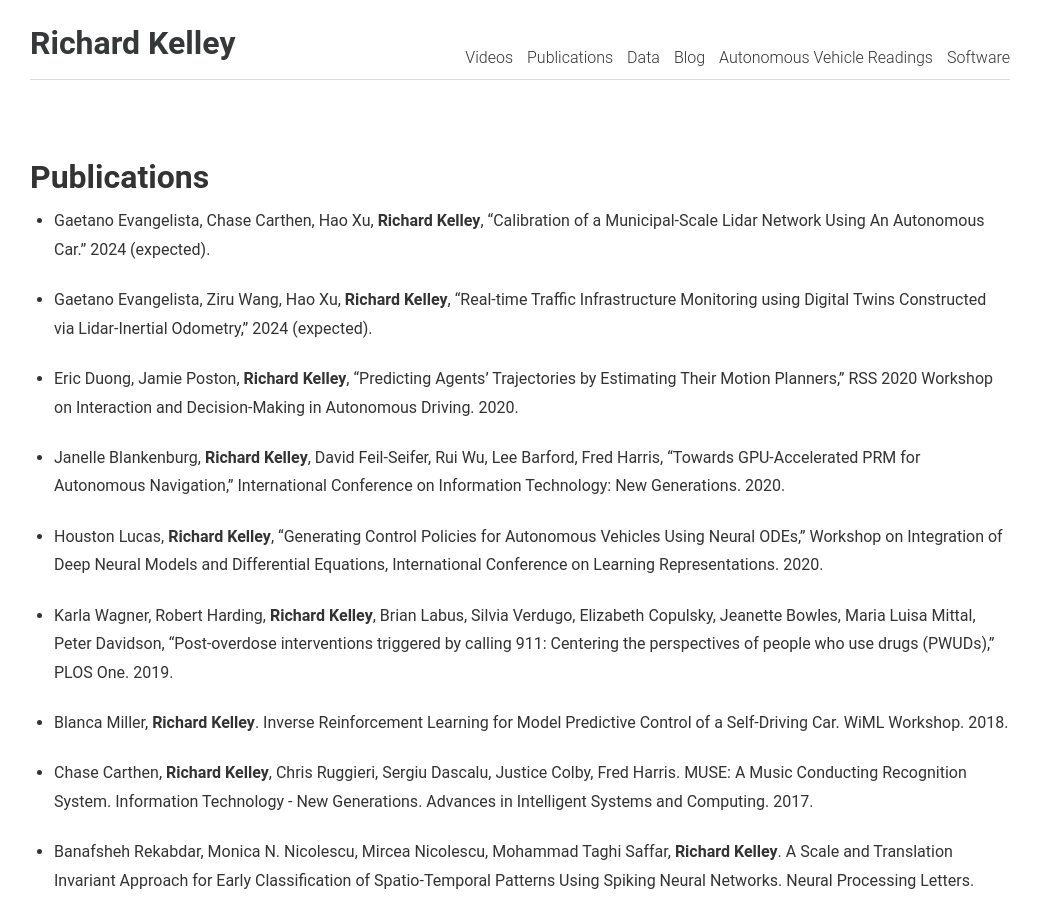
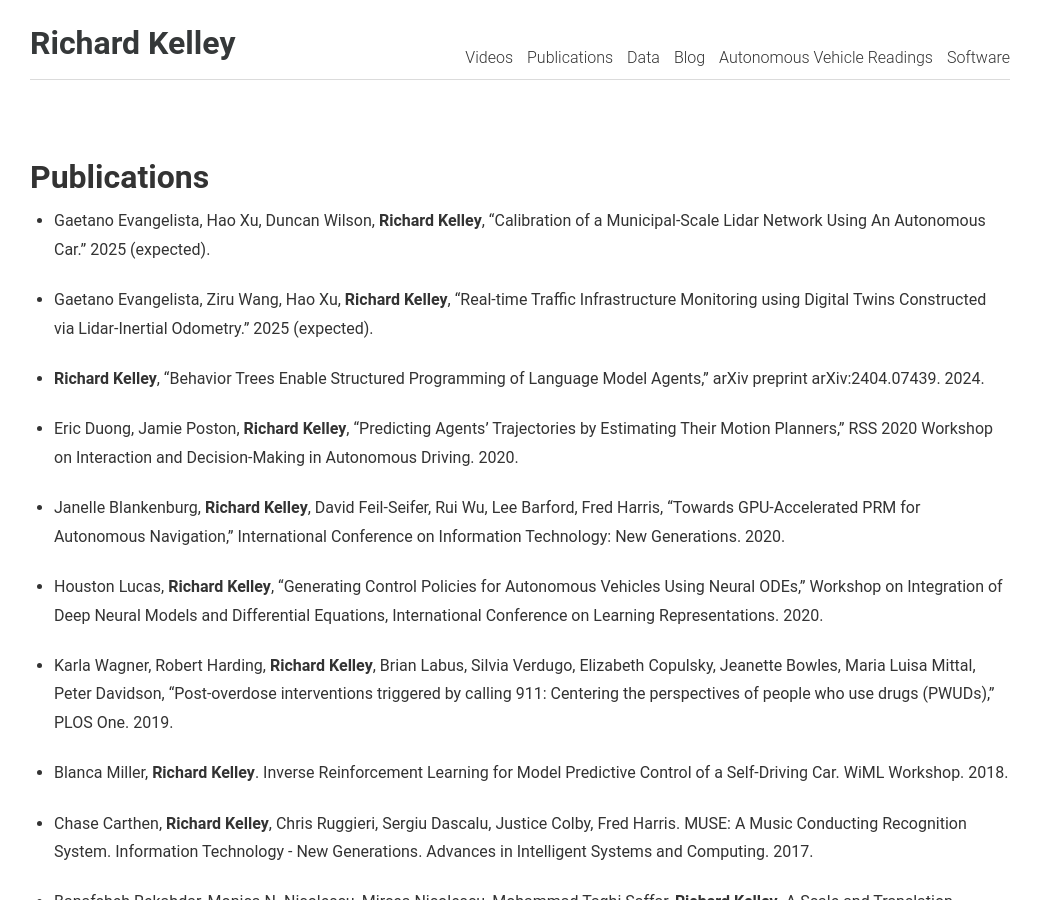
Before and after one commit to RichardKelley/richardkelley.github.io, a Jekyll site: the page built from publications.md, in a window 1280 px wide and 900 px high. Shown: the whole window, without its empty margins (120-1161 px from the left). Built offline with Jekyll 4.4.1, drawn with Linux system fonts in a browser that asks for light colours; some of the changed text lies outside the part shown.

Commit message:
Updating footer, papers, reorganizing content.

```diff
--- a/_includes/footer.html
+++ b/_includes/footer.html
@@ -1 +1 @@
-<footer><span>©2024 - Richard Kelley</span></footer>
+<footer><span>©2025 - Richard Kelley</span></footer>
--- a/publications.md
+++ b/publications.md
@@ -5,13 +5,15 @@ description: This papge lists my publications.
 ---
 ## Publications
 
-- Gaetano Evangelista, Chase Carthen, Hao Xu, **Richard Kelley**,
-  "Calibration of a Municipal-Scale Lidar Network Using An Autonomous
-  Car." 2024 (expected).
+- Gaetano Evangelista, Hao Xu, Duncan Wilson, **Richard Kelley**, “Calibration
+  of a Municipal-Scale Lidar Network Using An Autonomous Car.” 2025 (expected).
 
-- Gaetano Evangelista, Ziru Wang, Hao Xu, **Richard Kelley**,
-  "Real-time Traffic Infrastructure Monitoring using Digital Twins
-  Constructed via Lidar-Inertial Odometry," 2024 (expected).
+- Gaetano Evangelista, Ziru Wang, Hao Xu, **Richard Kelley**, “Real-time Traffic
+  Infrastructure Monitoring using Digital Twins Constructed via
+  Lidar-Inertial Odometry.” 2025 (expected).
+
+- **Richard Kelley**, "Behavior Trees Enable Structured Programming
+  of Language Model Agents," arXiv preprint arXiv:2404.07439. 2024.
 
 - Eric Duong, Jamie Poston, **Richard Kelley**, “Predicting Agents’
   Trajectories by Estimating Their Motion Planners,” RSS 2020
```
Also changed, not shown: courses.md (added, +12 -0 lines), index.html (+4 -15 lines), av_readings.md (renamed from readings.md).
